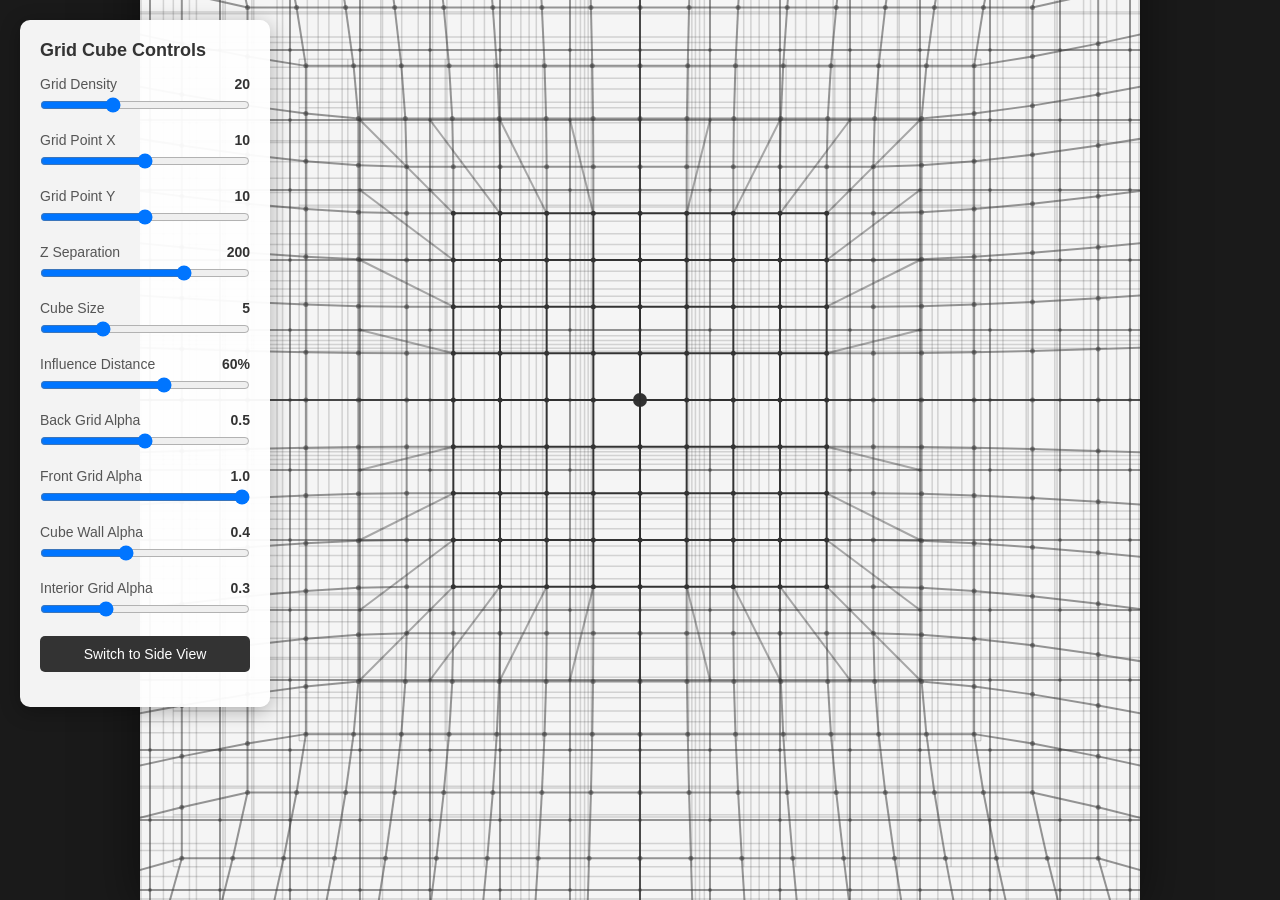
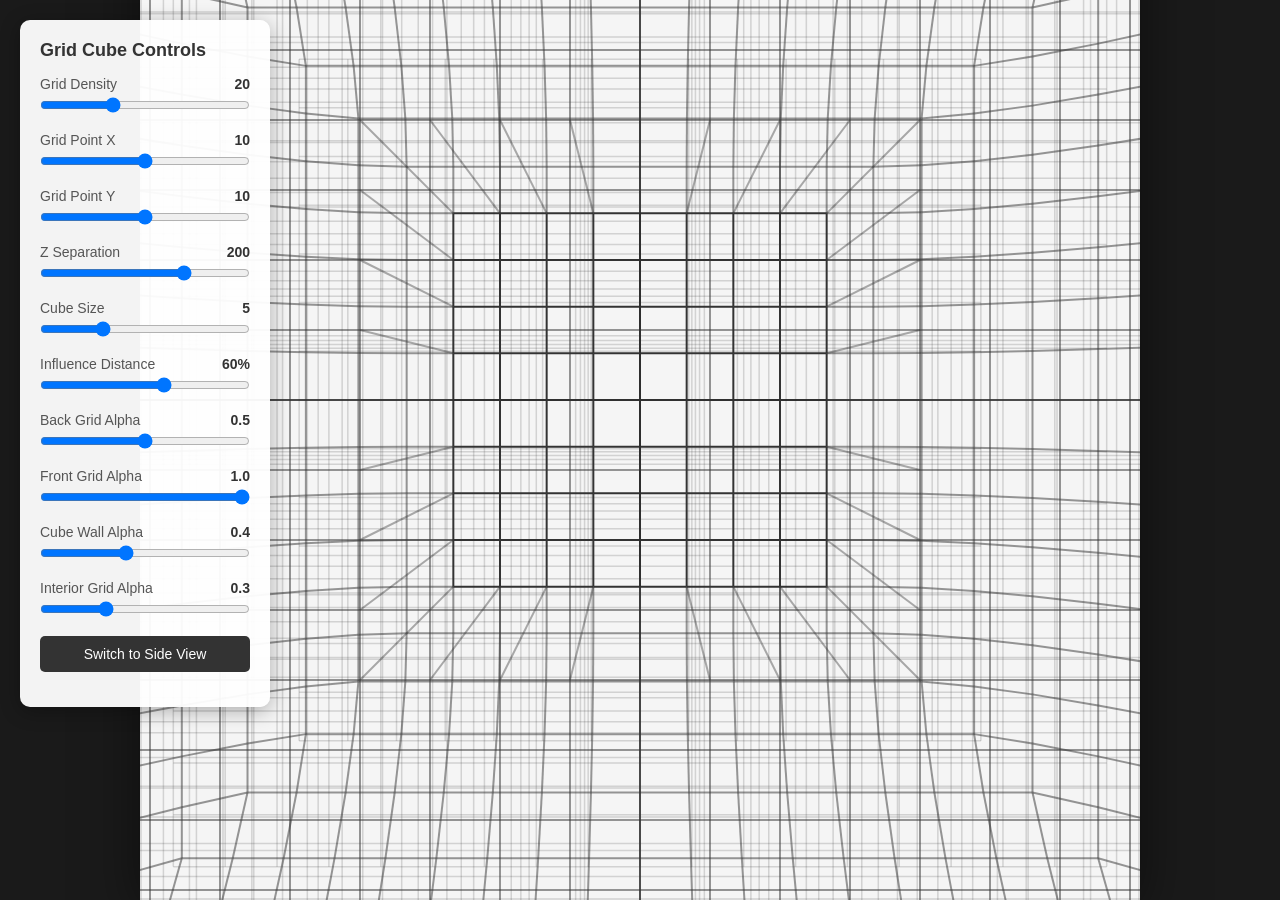
Before and after one commit to stephanschulz/grid-cube, a plain HTML site: page index.html in a window 1280 px wide. Drawn offline with Linux system fonts and the light colour scheme; animation ran at ten frames a second.

Commit message:
No more dots, Influence Distance slider 0 -100

```diff
--- a/index.html
+++ b/index.html
@@ -133,7 +133,7 @@
                 Influence Distance
                 <span class="value-display" id="influenceRadiusValue">60%</span>
             </label>
-            <input type="range" id="influenceRadiusSlider" min="0" max="100" step="5" value="60">
+            <input type="range" id="influenceRadiusSlider" min="0" max="100" step="1" value="60">
         </div>
 
         <div class="control-group">
--- a/script.js
+++ b/script.js
@@ -164,16 +164,6 @@ function drawDualGrid() {
         ctx.stroke();
     }
 
-    // Draw back grid points
-    ctx.fillStyle = `rgba(51, 51, 51, ${config.backGridAlpha * 0.8})`;
-    for (let i = 0; i <= config.gridDensity; i++) {
-        for (let j = 0; j <= config.gridDensity; j++) {
-            const point = backGrid[i][j].pos2D;
-            ctx.beginPath();
-            ctx.arc(point.x, point.y, 2, 0, Math.PI * 2);
-            ctx.fill();
-        }
-    }
 
     // Helper function to check if a point is on the edge of the CUBE (not the displaced region)
     const isOnCubeEdge = (i, j) => {
@@ -233,17 +223,6 @@ function drawDualGrid() {
         ctx.lineTo(frontPoint.x, frontPoint.y);
         ctx.stroke();
 
-        // Highlight the selected back point
-        ctx.fillStyle = `rgba(51, 51, 51, ${config.backGridAlpha})`;
-        ctx.beginPath();
-        ctx.arc(backPoint.x, backPoint.y, 5, 0, Math.PI * 2);
-        ctx.fill();
-
-        // Highlight the pulled/pushed front point
-        ctx.fillStyle = `rgba(51, 51, 51, ${config.frontGridAlpha})`;
-        ctx.beginPath();
-        ctx.arc(frontPoint.x, frontPoint.y, 7, 0, Math.PI * 2);
-        ctx.fill();
     }
 
     // Helper to check if point is in stretched region (outside cube but has displacement)
@@ -285,18 +264,6 @@ function drawDualGrid() {
         }
     }
 
-    // Draw front grid points - only inside the cube
-    ctx.fillStyle = `rgba(51, 51, 51, ${config.frontGridAlpha})`;
-    for (let i = 0; i <= config.gridDensity; i++) {
-        for (let j = 0; j <= config.gridDensity; j++) {
-            if (isInsideCube(i, j)) {
-                const point = frontGrid[i][j].pos2D;
-                ctx.beginPath();
-                ctx.arc(point.x, point.y, 2.5, 0, Math.PI * 2);
-                ctx.fill();
-            }
-        }
-    }
 
     // Draw stretched cloth region (if influence distance > 0)
     if (config.influenceRadius > 0) {
@@ -333,18 +300,6 @@ function drawDualGrid() {
             }
         }
 
-        // Stretched region points
-        ctx.fillStyle = `rgba(51, 51, 51, ${config.backGridAlpha})`;
-        for (let i = 0; i <= config.gridDensity; i++) {
-            for (let j = 0; j <= config.gridDensity; j++) {
-                if (isInStretchedRegion(i, j)) {
-                    const point = frontGrid[i][j].pos2D;
-                    ctx.beginPath();
-                    ctx.arc(point.x, point.y, 2.5, 0, Math.PI * 2);
-                    ctx.fill();
-                }
-            }
-        }
     }
 
     // Draw 3D grid structure - intermediate horizontal slices at uniform spacing
```
